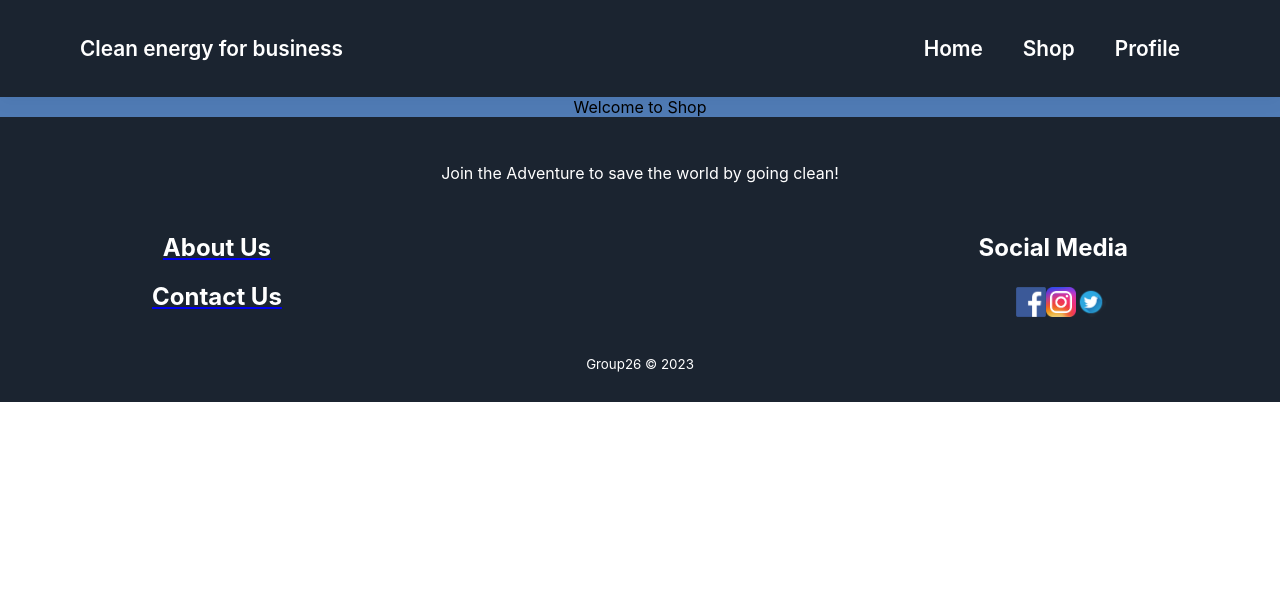
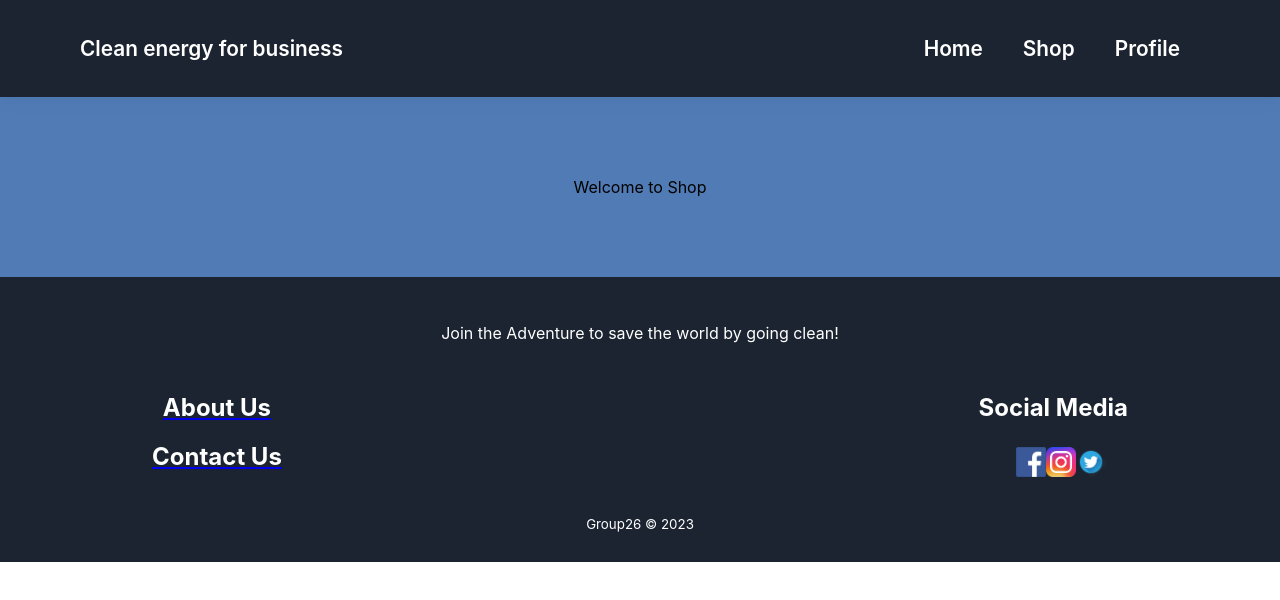
Before and after one commit to Amir-2112079/Group-26-22-23-_CleanEnergyForBusiness, a React (Create React App) app in the folder CEFB/client/: page /Shop in a window 1280 px wide. Shown: the top 600 px of the page. Built offline with nearby package versions, Linux system fonts and the light colour scheme.

Commit message:
new css
Added new css contents for shop

```diff
--- a/CEFB/client/src/Components/CSSContents/Profile.css
+++ b/CEFB/client/src/Components/CSSContents/Profile.css
@@ -1,7 +1,7 @@
 .Profile {
     justify-content: space-between;
     background-color: #0c4897b7;
-    padding: 1px 80px;
+    padding: 80px;
     text-decoration: none;
     font-size: 1.1rem;
     font-weight: 6000;
--- a/CEFB/client/src/Components/CSSContents/Shop.css
+++ b/CEFB/client/src/Components/CSSContents/Shop.css
@@ -1,4 +1,4 @@
 .Shop {
     background-color: #0c4897b7;
-
+    padding: 80px;
 }
--- a/CEFB/client/src/Components/Pages/Profile.js
+++ b/CEFB/client/src/Components/Pages/Profile.js
@@ -36,7 +36,7 @@ function Profile() {
 
         </div >
 
-
+        //well im back again
     )
 }
 
```
